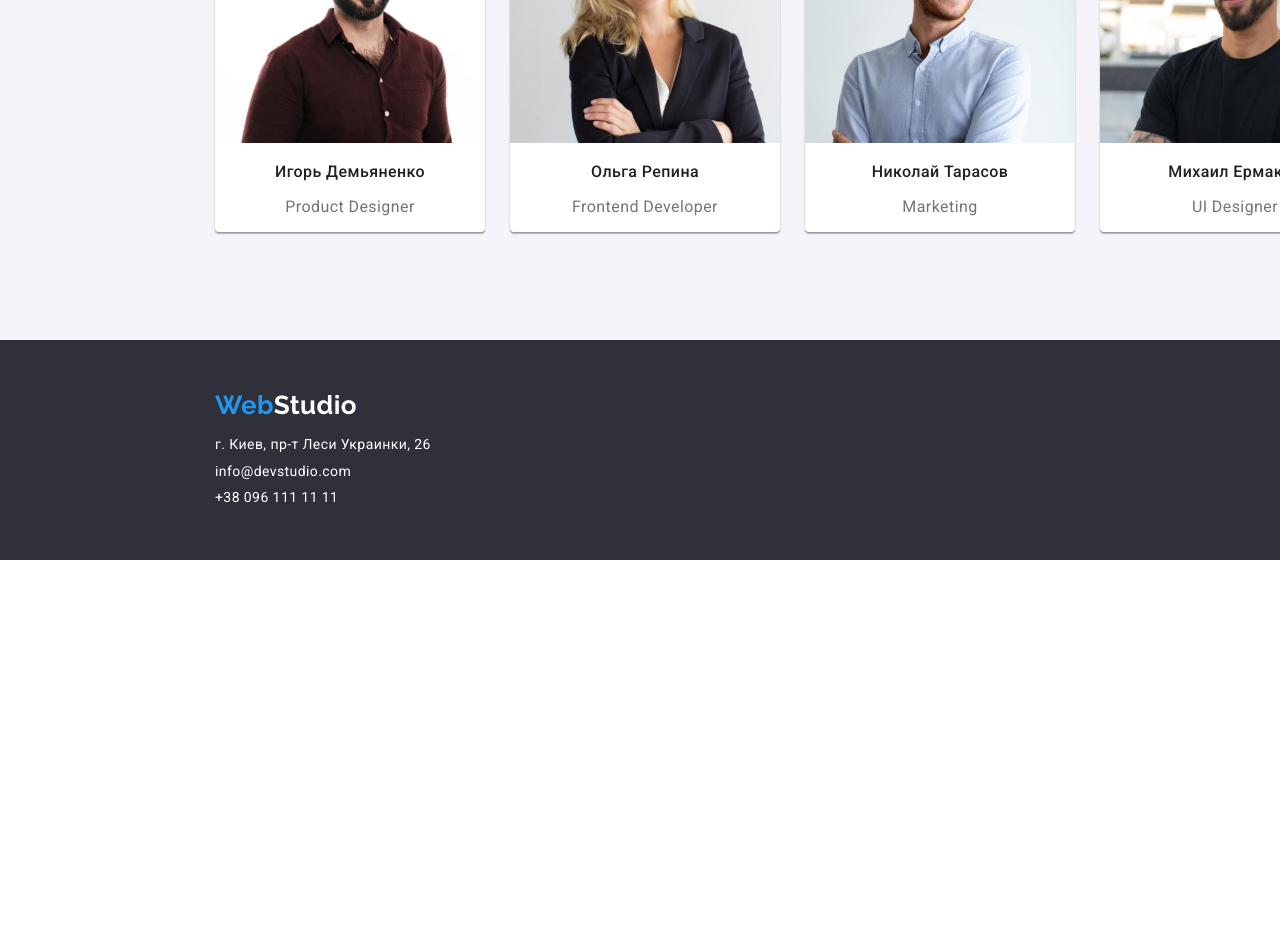
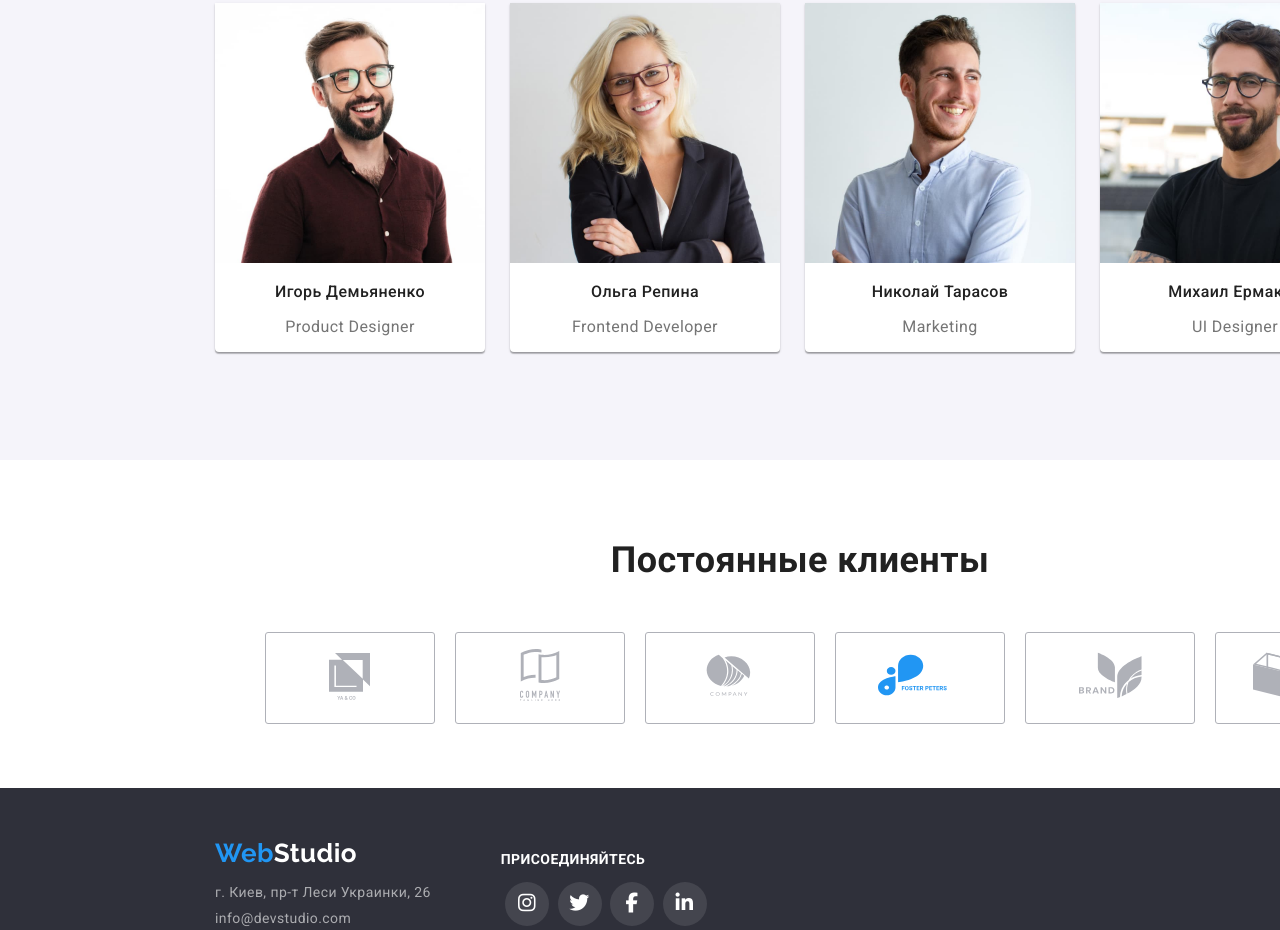
Before and after one commit to NataliiaMalashchuk/goit-markup-hw-02, a plain HTML site: page index.html in a window 1280 px wide. Shown: the part 1870-2800 px from the top of the page. Before the commit the page ends 2430 px from the top, so only its background shows below. Drawn offline with Linux system fonts and the light colour scheme.

Commit message:
add partners and social

```diff
--- a/css/styles.css
+++ b/css/styles.css
@@ -167,6 +167,17 @@ body {
   color: var(--text-hsection-color);
   padding-bottom: 10px;
 }
+.benefits-item {
+  width: 270px;
+  height: 120px;
+  border-radius: 4px;
+  background-color: #f5f4fa;
+  text-align: center;
+}
+.benefits-item img {
+  margin-top: 25px;
+}
+
 /*product*/
 
 .product {
@@ -184,7 +195,8 @@ body {
   display: inline-block;
 }
 .product h2,
-.team h2 {
+.team h2,
+.clients-section h2 {
   font-size: var(--text-hsection-size);
   color: var(--text-hsection-color);
   line-height: 1.16;
@@ -277,6 +289,12 @@ body {
   box-shadow: 0px 3px 1px rgba(0, 0, 0, 0.1), 0px 1px 2px rgba(0, 0, 0, 0.08),
     0px 2px 2px rgba(0, 0, 0, 0.12);
 }
+/**/
+
+/* an+b
+a - елемент з якого починаємо відлік
+b - крок який використовуємо для роботи */
+
 .portfolio {
   display: flex;
   list-style-type: none;
@@ -287,7 +305,11 @@ body {
 .portfolio li {
   border: 1px solid #eee;
   width: 370px;
-  margin: 0 0 30px 15px;
+  margin: 0 30px 30px 0;
+  text-align: left;
+}
+.portfolio li:nth-child(3n + 3) {
+  margin-right: 0;
 }
 .portfolio h3 {
   font-weight: 700;
@@ -309,6 +331,38 @@ body {
   padding: 0 5px 10px 24px;
   margin: 0;
 }
+/*Clients*/
+
+.clients-section {
+  width: 1600px;
+  margin: 0 auto;
+  padding: 50px 215px 50px 215px;
+  text-align: center;
+}
+
+.clients {
+  display: flex;
+  list-style-type: none;
+}
+.clients-img {
+  width: 170px;
+  height: 92px;
+  border: 1px solid #afb1b8;
+  border-radius: 3px;
+  margin-right: 15px;
+  margin-bottom: 11px;
+  margin: 0 auto;
+  display: flex;
+  align-items: center;
+  justify-content: center;
+}
+.clients-img:last-child {
+  margin-right: 0;
+}
+.clients-img:hover {
+  border: 1px solid #2196f3;
+}
+
 /*footer*/
 .bg-footer {
   background-color: var(--bg-footer-color);
@@ -317,6 +371,7 @@ body {
   width: 1600px;
   margin: 0 auto;
   padding: 50px 215px 50px 215px;
+  display: flex;
 }
 
 .logo-bottom {
@@ -334,12 +389,12 @@ body {
   text-decoration: none;
 }
 .contacts-bottom a {
-  color: #fff;
+  color: rgba(255, 255, 255, 0.6);
   font-style: normal;
   text-decoration: none;
 }
 .contacts-bottom a:hover {
-  color: var(--activ-text-color);
+  color: #fff;
 }
 
 .contacts-bottom ul {
@@ -350,3 +405,46 @@ body {
 .contacts-bottom li {
   padding: 5px 0;
 }
+.footer h3 {
+  color: var(--text-banner-color);
+  font-weight: 700;
+  font-size: 14px;
+  line-height: 1.14;
+  text-transform: uppercase;
+}
+
+/*cocial links*/
+.block-social {
+  margin-left: 70px;
+}
+
+.social {
+  display: flex;
+  width: 210px;
+  list-style-type: none;
+  padding: 0;
+}
+.social-item {
+  font-size: 20px;
+  width: 44px;
+  height: 44px;
+  background-color: rgba(255, 255, 255, 0.1);
+  border-radius: 25px;
+  margin: 0 auto;
+  display: flex;
+  align-items: center;
+  justify-content: center;
+}
+.social-item a {
+  text-decoration: none;
+  color: #fff;
+}
+.social-item:hover {
+  background-color: #2196f3;
+}
+
+@media screen and (max-width: 768px) {
+}
+
+@media screen and (max-width: 480px) {
+}
--- a/index.html
+++ b/index.html
@@ -13,6 +13,7 @@
   <link rel="stylesheet" href="./css/normalize.css">
   <link rel="stylesheet" href="./css/styles.css">
   <link rel="icon" type="img/png" href="./imges/favicon.png" sizes="32x32">
+  <script src="https://kit.fontawesome.com/9efd857050.js" crossorigin="anonymous"></script>
   <title>Студия</title>
 </head>
 
@@ -45,18 +46,24 @@
       <h2 hidden>Наши преимущества</h2>
       <ul>
         <li>
+          <div class="benefits-item"><img src="./imges/antenna.png" alt="Внимание к деталям" width="70" height="70">
+          </div>
           <h3>Внимание к деталям</h3>
           <p>Идейные соображения, а также начало повседневной работы по формированию позиции.</p>
         </li>
         <li>
+          <div class="benefits-item"><img src="./imges/clock.png" alt="Пунктуальность" width="70" height="70"></div>
           <h3>Пунктуальность</h3>
           <p>Задача организации, в особенности же рамки и место обучения кадров влечет за собой.</p>
         </li>
         <li>
+          <div class="benefits-item"><img src="./imges/diagram.png" alt="Планирование" width="70" height="70"></div>
           <h3>Планирование</h3>
           <p>Равным образом консультация с широким активом в значительной степени обуславливает.</p>
         </li>
         <li>
+          <div class="benefits-item"><img src="./imges/astronaut.png" alt="Современные технологии" width="70"
+              height="70"></div>
           <h3>Современные технологии</h3>
           <p>Значимость этих проблем настолько очевидна, что реализация плановых заданий.</p>
         </li>
@@ -108,10 +115,22 @@
         </ul>
       </section>
     </div>
+    <section class="clients-section">
+      <h2>Постоянные клиенты</h2>
+      <ul class="clients">
+        <li class="clients-img"><a href=""><img src="./imges/logo.svg" alt=""></a></li>
+        <li class="clients-img"><a href=""><img src="./imges/logo1.svg" alt=""></a></li>
+        <li class="clients-img"><a href=""><img src="./imges/logo2.svg" alt=""></a></li>
+        <li class="clients-img"><a href=""><img src="./imges/logo3.svg" alt=""></a></li>
+        <li class="clients-img"><a href=""><img src="./imges/logo4.svg" alt=""></a></li>
+        <li class="clients-img"><a href=""><img src="./imges/logo5.svg" alt=""></a></li>
+      </ul>
+    </section>
   </main>
   <!-- footer -->
   <div class="bg-footer">
     <footer class="footer">
+      <div class="block-contacts">
         <a href="#" class="logo-bottom">Web<span>Studio</span></a>
         <address class="contacts-bottom">
           <ul>
@@ -122,6 +141,25 @@
             <li><a href="tel:+380961111111">+38 096 111 11 11</a></li>
           </ul>
         </address>
+      </div>
+      <div class="block-social">
+        <h3>Присоединяйтесь</h3>
+        <ul class="social">
+          <li class="social-item">
+            <a href="#"><i class="fa-brands fa-instagram"></i></a>
+          </li>
+          <li class="social-item">
+            <a href="#"><i class="fa-brands fa-twitter"></i></a>
+          </li>
+          <li class="social-item">
+            <a href="#"><i class="fa-brands fa-facebook-f"></i></a>
+          </li>
+          <li class="social-item">
+            <a href="#"><i class="fa-brands fa-linkedin-in"></i></a>
+          </li>
+        </ul>
+
+      </div>
     </footer>
   </div>
 </body>
```
Also changed, not shown: portfolio.html (+21 -0 lines), imges/antenna.png (added), imges/astronaut.png (added), imges/clock.png (added), imges/diagram.png (added), imges/facebook.svg (added), imges/instagram.svg (added), imges/linkedin.svg (added), imges/logo.svg (added), imges/logo1.svg (added), imges/logo2.svg (added), imges/logo3.svg (added), imges/logo4.svg (added), imges/logo5.svg (added), 1 more files. Lines whose indentation alone changed are shown as unchanged.
